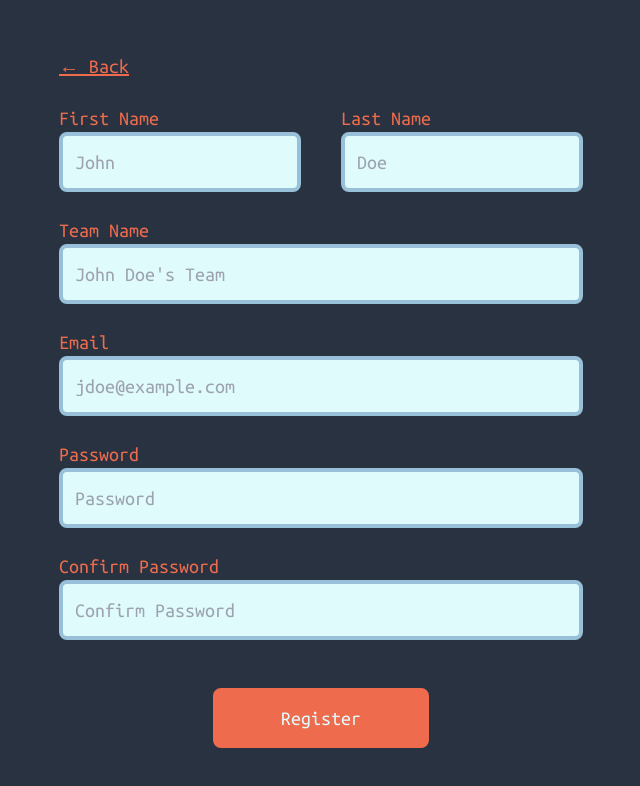
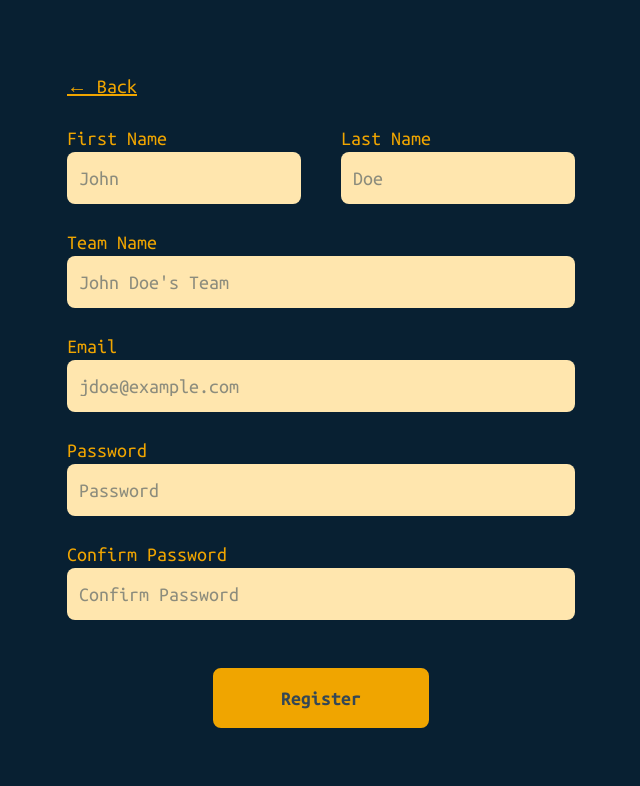
Before and after one commit to cwnaze/Nexus-Web-Server, a SvelteKit app: page /register in a window 1280 px wide. Shown: the top 786 px of the page, without its empty margins (319-959 px from the left). Built offline with nearby package versions, Linux system fonts and the light colour scheme.

Commit message:
STYLE: Changed color palette

```diff
--- a/src/app.html
+++ b/src/app.html
@@ -9,7 +9,7 @@
 		<link rel="preconnect" href="https://fonts.gstatic.com" crossorigin>
 		<link href="https://fonts.googleapis.com/css2?family=Ubuntu+Mono:ital,wght@0,400;0,700;1,400;1,700&display=swap" rel="stylesheet">
 	</head>
-	<body data-sveltekit-preload-data="hover" class="font-sans bg-blue-400 box-border whitespace-nowrap">
+	<body data-sveltekit-preload-data="hover" class="font-sans bg-blue-200 box-border whitespace-nowrap">
 		<div style="display: contents">%sveltekit.body%</div>
 	</body>
 </html>
--- a/src/routes/+page.svelte
+++ b/src/routes/+page.svelte
@@ -1,9 +1,9 @@
 <div class="flex flex-col justify-center text-center h-screen">
-    <h1 class='text-orange text-9xl mx-auto animate-typewriter-title overflow-hidden'>Welcome to Nexus</h1>
-    <div class='text-orange text-5xl mt-24 mx-auto animate-typewriter-register overflow-hidden'>
-        <a href='/register' class='border-blue-100 transition-all ease-in-out hover:border-r-cursor'>Register</a>
+    <h1 class='text-yellow-200 text-9xl mx-auto animate-typewriter-title overflow-hidden'>Welcome to Nexus</h1>
+    <div class='text-yellow-200 text-5xl mt-24 mx-auto animate-typewriter-register overflow-hidden'>
+        <a href='/register' class='border-yellow-100 transition-all ease-in-out hover:border-r-cursor'>Register</a>
     </div>
-    <div class='text-orange text-5xl mt-12 mx-auto animate-typewriter-login overflow-hidden'>
-        <a href='/login' class='border-blue-100 transition-all ease-in-out hover:border-r-cursor'>Login</a>
+    <div class='text-yellow-200 text-5xl mt-12 mx-auto animate-typewriter-login overflow-hidden'>
+        <a href='/login' class='border-yellow-100 transition-all ease-in-out hover:border-r-cursor'>Login</a>
     </div>
 </div>
--- a/src/routes/login/+page.svelte
+++ b/src/routes/login/+page.svelte
@@ -1,16 +1,16 @@
-<form class='text-orange flex flex-col justify-center items-center h-screen text-2xl'>
+<form class='text-yellow-200 flex flex-col justify-center items-center h-screen text-2xl'>
     <div class='flex flex-col gap-6 w-128'>
         <div>
-            <a href='/' class='underline hover:text-blue-100'>&larr; Back</a>
+            <a href='/' class='underline hover:text-yellow-100'>&larr; Back</a>
         </div>
         <div class='flex flex-col'>
             <label for='email'>Email</label>
-            <input id='email' type='email' placeholder='jdoe@example.com' class='bg-blue-100 border-blue-200 rounded-lg border-4 text-blue-400 p-3'>
+            <input id='email' type='email' placeholder='jdoe@example.com' class='bg-yellow-100 rounded-lg text-blue-100 p-3 placeholder:text-blue-placeholder'>
         </div>
         <div class='flex flex-col'>
             <label for='password'>Password</label>
-            <input id='password' type='password' placeholder='Password' class='bg-blue-100 border-blue-200 rounded-lg border-4 text-blue-400 p-3'>
+            <input id='password' type='password' placeholder='Password' class='bg-yellow-100 rounded-lg text-blue-100 p-3 placeholder:text-blue-placeholder'>
         </div>
-        <button class='bg-orange text-blue-100 mx-auto p-3 px-16 rounded-lg border-4 border-orange mt-6 hover:bg-blue-400 hover:text-orange hover:border-blue-200 hover:font-bold'>Login</button>
+        <button class='bg-yellow-200 text-blue-100 font-bold mx-auto p-3 px-16 rounded-lg border-4 border-yellow-200 mt-6 hover:bg-blue-200 hover:text-yellow-200 hover:border-yellow-200'>Login</button>
     </div>
 </form>
--- a/src/routes/register/+page.svelte
+++ b/src/routes/register/+page.svelte
@@ -3,45 +3,45 @@
     export let form;
 </script>
 
-<form method='POST' action='?/register' class='text-orange flex flex-col justify-center items-center h-screen text-xl gap-6'>
+<form method='POST' action='?/register' class='text-yellow-200 flex flex-col justify-center items-center h-screen text-xl gap-6'>
     <div class='flex flex-col gap-6 my-5'>
         <div>
-            <a href='/' class='underline hover:text-blue-100'>&larr; Back</a>
+            <a href='/' class='underline hover:text-yellow-100'>&larr; Back</a>
         </div>
         <div class='flex gap-10'>
             <div class='flex flex-col'>
                 <label for='first-name'>First Name</label>
-                <input id='first-name' placeholder='John' name='first-name' type='text' value={form?.f_name ?? ''} class='bg-blue-100 border-blue-200 rounded-lg border-4 text-blue-400 p-3'/>
+                <input id='first-name' placeholder='John' name='first-name' type='text' value={form?.f_name ?? ''} class='bg-yellow-100 rounded-lg text-blue-100 p-3 placeholder:text-blue-placeholder'/>
                 {#if form?.f_name_missing}<p class='text-error'>First name is required</p>{/if}
             </div>
             <div class='flex flex-col'>
                 <label for='last-name'>Last Name</label>
-                <input id='last-name' placeholder='Doe' name='last-name' type='text' value={form?.l_name ?? ''} class='bg-blue-100 border-blue-200 rounded-lg border-4 text-blue-400 p-3'/>
+                <input id='last-name' placeholder='Doe' name='last-name' type='text' value={form?.l_name ?? ''} class='bg-yellow-100 rounded-lg text-blue-100 p-3 placeholder:text-blue-placeholder'/>
                 {#if form?.l_name_missing}<p class='text-error'>Last name is required</p>{/if}
             </div>
         </div>
         <div class='flex flex-col'>
             <label for='team-name'>Team Name</label>
-            <input id='team-name' placeholder="John Doe's Team" name='team-name' type='text' value={form?.t_name ?? ''} class='bg-blue-100 border-blue-200 rounded-lg border-4 text-blue-400 p-3'/>
+            <input id='team-name' placeholder="John Doe's Team" name='team-name' type='text' value={form?.t_name ?? ''} class='bg-yellow-100 rounded-lg text-blue-100 p-3 placeholder:text-blue-placeholder'/>
             {#if form?.t_name_missing}<p class='text-error'>Team name is required</p>{/if}
         </div>
         <div class='flex flex-col'>
             <label for='email'>Email</label>
-            <input id='email' placeholder='jdoe@example.com' name='email' type='text' value={form?.email ?? ''} class='bg-blue-100 border-blue-200 rounded-lg border-4 text-blue-400 p-3'>
+            <input id='email' placeholder='jdoe@example.com' name='email' type='text' value={form?.email ?? ''} class='bg-yellow-100 rounded-lg text-blue-100 p-3 placeholder:text-blue-placeholder'>
             {#if form?.email_missing}<p class='text-error'>Email is required</p>{/if}
             {#if form?.email_invalid}<p class='text-error'>Enter a valid email</p>{/if}
         </div>
         <div class='flex flex-col'>
             <label for='password'>Password</label>
-            <input id='password' placeholder='Password' name='password' type='password' class='bg-blue-100 border-blue-200 rounded-lg border-4 text-blue-400 p-3'>
+            <input id='password' placeholder='Password' name='password' type='password' class='bg-yellow-100 rounded-lg text-blue-100 p-3 placeholder:text-blue-placeholder'>
             {#if form?.password_missing}<p class='text-error'>Password is required</p>{/if}
             {#if form?.password_invalid}<p class='text-error'>Password must be at least 8 characters long</p>{/if}
         </div>
         <div class='flex flex-col'>
             <label for='confirm-password'>Confirm Password</label>
-            <input id='confirm-password' placeholder='Confirm Password' name='confirm-password' type='password' class='bg-blue-100 border-blue-200 rounded-lg border-4 text-blue-400 p-3'>
+            <input id='confirm-password' placeholder='Confirm Password' name='confirm-password' type='password' class='bg-yellow-100 rounded-lg text-blue-100 p-3 placeholder:text-blue-placeholder'>
             {#if form?.password_mismatch}<p class='text-error'>Passwords do not match</p>{/if}
         </div>
-        <button class='bg-orange text-blue-100 mx-auto p-3 px-16 rounded-lg border-4 border-orange mt-6 hover:bg-blue-400 hover:text-orange hover:border-blue-200 hover:font-bold'>Register</button>
+        <button class='bg-yellow-200 text-blue-100 font-bold mx-auto p-3 px-16 rounded-lg border-4 border-yellow-200 mt-6 hover:bg-blue-200 hover:text-yellow-200'>Register</button>
     </div>
 </form>
--- a/tailwind.config.js
+++ b/tailwind.config.js
@@ -3,13 +3,15 @@ export default {
   content: ["./src/**/*.{html,js,svelte,ts}"],
   theme: {
     colors: {
+      'yellow': {
+        100: '#FFE6AE',
+        200: '#F0A500',
+      },
       'blue': {
-        100: '#E0FBFC',
-        200: '#98C1D9',
-        300: '#3D5A80',
-        400: '#293241'
+        'placeholder': '#33475690',
+        100: '#334756',
+        200: '#082032',
       },
-      'orange': '#EE6C4D',
       'error': '#FF0000',
     },
     borderWidth: {
@@ -30,20 +32,20 @@ export default {
       keyframes: {
         'type-title': {
           '0%': {width: '0'},
-          '0.01%': {'border-right': '50px solid #E0FBFC'},
-          '99.99%': {width: '9em', 'border-right': '50px solid #E0FBFC'},
+          '0.01%': {'border-right': '50px solid #FFE6AE'},
+          '99.99%': {width: '9em', 'border-right': '50px solid #FFE6AE'},
           '100%': {width: 'auto'},
         },
         'type-register': {
           '0%': {width: '0'},
-          '0.01%': {'border-right': '25px solid #E0FBFC'},
-          '99.99%': {width: '5em', 'border-right': '25px solid #E0FBFC'},
+          '0.01%': {'border-right': '25px solid #FFE6AE'},
+          '99.99%': {width: '5em', 'border-right': '25px solid #FFE6AE'},
           '100%': {width: 'auto'},
         },
         'type-login': {
           '0%': {width: '0'},
-          '0.01%': {'border-right': '25px solid #E0FBFC'},
-          '99.99%': {width: '3em', 'border-right': '25px solid #E0FBFC'},
+          '0.01%': {'border-right': '25px solid #FFE6AE'},
+          '99.99%': {width: '3em', 'border-right': '25px solid #FFE6AE'},
           '100%': {width: 'auto'},
         },
       },
```
